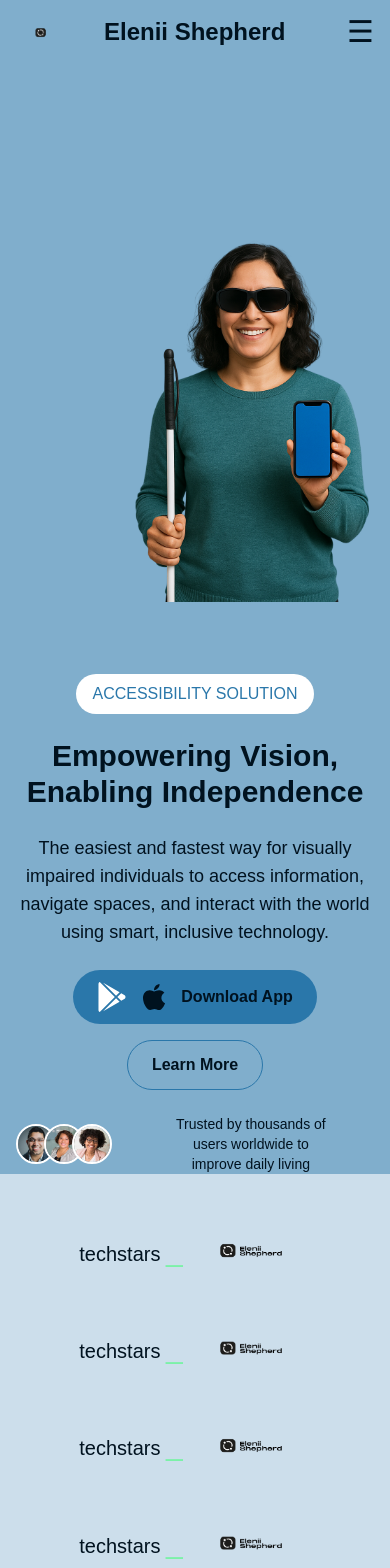
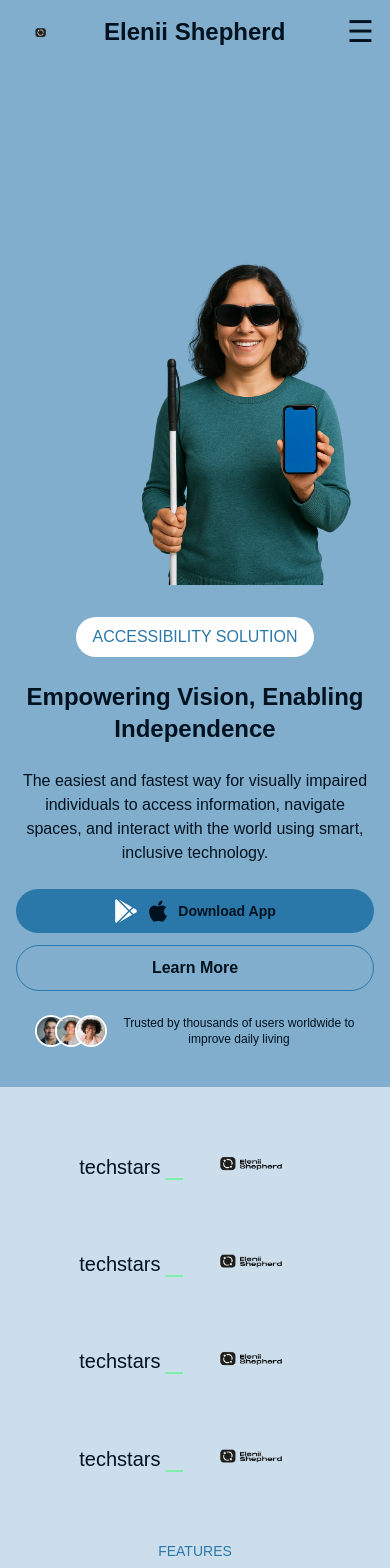
Before and after one commit to Elenii-Org/Elenii-Shepherd, a Next.js app: page / in a window 390 px wide. Shown: the top 1568 px of the page. Built offline with nearby package versions, Linux system fonts and the light colour scheme.

Commit message:
Center hero image on small screens and adjust layout for improved responsiveness

```diff
--- a/src/Components/HowItWork.tsx
+++ b/src/Components/HowItWork.tsx
@@ -53,7 +53,7 @@ export default function HowItWork() {
             alt="Download QR Code"
             width={200}
             height={200}
-            className="rounded-md shadow-md"
+            className="rounded-md"
           />
         </div>
       </div>
--- a/src/Components/LandingPage.tsx
+++ b/src/Components/LandingPage.tsx
@@ -8,8 +8,7 @@ export default function LandingPage() {
   const [showAccessibilityInfo, setShowAccessibilityInfo] = useState(false);
 
   const handleDownloadClick = () => {
-    // Opens Google Play store link in new tab (example)
-    window.open("https://play.google.com/store/apps/details?id=your.app.id", "_blank");
+
   };
 
   const handleLearnMoreClick = () => {
@@ -24,10 +23,10 @@ export default function LandingPage() {
   };
 
   return (
-    <div className="bg-[#80AECC] px-4 md:px-12">
-      <div className="flex flex-col-reverse lg:flex-row items-center justify-between gap-12">
+    <div className="bg-[#80AECC] px-4 sm:px-6 lg:px-12 py-10">
+      <div className="flex flex-col-reverse lg:flex-row items-center justify-between gap-8 lg:gap-12">
         {/* Left Side */}
-        <div className="right-10 mt-6 lg:w-1/2 space-y-6 text-center lg:text-left">
+        <div className="lg:w-1/2 space-y-6 text-center lg:text-left">
           <button
             onClick={toggleAccessibilityInfo}
             className="bg-white text-[#2A77AA] px-4 py-2 rounded-full font"
@@ -50,65 +49,64 @@ export default function LandingPage() {
             </div>
           )}
 
-          <h1 className="text-3xl md:text-4xl lg:text-5xl font-bold text-[#00121f]">
+          <h1 className="text-2xl sm:text-3xl md:text-4xl lg:text-5xl font-bold text-[#00121f]">
             Empowering Vision, Enabling Independence
           </h1>
 
-          <p className="text-[#00121f] text-lg">
+          <p className="text-base sm:text-lg text-[#00121f]">
             The easiest and fastest way for visually impaired individuals to
             access information, navigate spaces, and interact with the world
             using smart, inclusive technology.
           </p>
 
-          <div className="flex flex-col sm:flex-row items-center gap-4">
+          <div className="flex flex-col sm:flex-row items-center gap-3 sm:gap-4">
             <button
               onClick={handleDownloadClick}
-              className="flex items-center gap-3 bg-[#2A77AA] text-white font-bold px-6 py-3 rounded-full hover:bg-blue-700 transition"
+              className="flex items-center justify-center gap-2 sm:gap-3 bg-[#2A77AA] text-white font-bold px-5 sm:px-6 py-2.5 sm:py-3 rounded-full hover:bg-blue-700 transition w-full sm:w-auto"
             >
-              <FaGooglePlay size={30} />
-              <FaApple size={30} className="text-[#00121f]" />
-              <span className="text-[#00121f] font-bold">Download App</span>
+              <FaGooglePlay size={24} />
+              <FaApple size={24} className="text-[#00121f]" />
+              <span className="text-sm sm:text-base text-[#00121f] font-bold">Download App</span>
             </button>
 
             <button
               onClick={handleLearnMoreClick}
-              className="text-[#00121f] font-bold border border-[#2A77AA] px-6 py-3 rounded-full hover:bg-white transition"
+              className="text-[#00121f] font-bold border border-[#2A77AA] px-5 sm:px-6 py-2.5 sm:py-3 rounded-full hover:bg-white transition w-full sm:w-auto"
             >
               Learn More
             </button>
           </div>
 
-          <div className="flex items-center mt-4 justify-center lg:justify-start">
+          <div className="flex items-center mt-6 justify-center lg:justify-start text-center sm:text-left">
             <div className="flex -space-x-3">
               <img
                 src="/user1.png"
                 alt="User 1"
-                className="w-10 h-10 rounded-full border-2 border-white"
+                className="w-8 h-8 sm:w-10 sm:h-10 rounded-full border-2 border-white"
               />
               <img
                 src="/user2.png"
                 alt="User 2"
-                className="w-10 h-10 rounded-full border-2 border-white"
+                className="w-8 h-8 sm:w-10 sm:h-10 rounded-full border-2 border-white"
               />
               <img
                 src="/user3.png"
                 alt="User 3"
-                className="w-10 h-10 rounded-full border-2 border-white"
+                className="w-8 h-8 sm:w-10 sm:h-10 rounded-full border-2 border-white"
               />
             </div>
-            <p className="text-[#00121f] text-sm font-medium ml-6">
-              Trusted by thousands of users worldwide to <br /> improve daily
-              living
+            <p className="text-[#00121f] text-xs sm:text-sm font-medium ml-4 sm:ml-6">
+              Trusted by thousands of users worldwide to <br /> improve daily living
             </p>
           </div>
         </div>
 
         {/* Right Side */}
-        <div className="lg:w-1/2">
+        <div className="w-full lg:w-1/2 flex justify-center">
           <img
             src="/heroimage.png"
             alt="Hero"
-            className="w-full max-w-md mx-auto"
+            className="w-full max-w-xs sm:max-w-sm md:max-w-md lg:max-w-full"
           />
         </div>
       </div>
```
